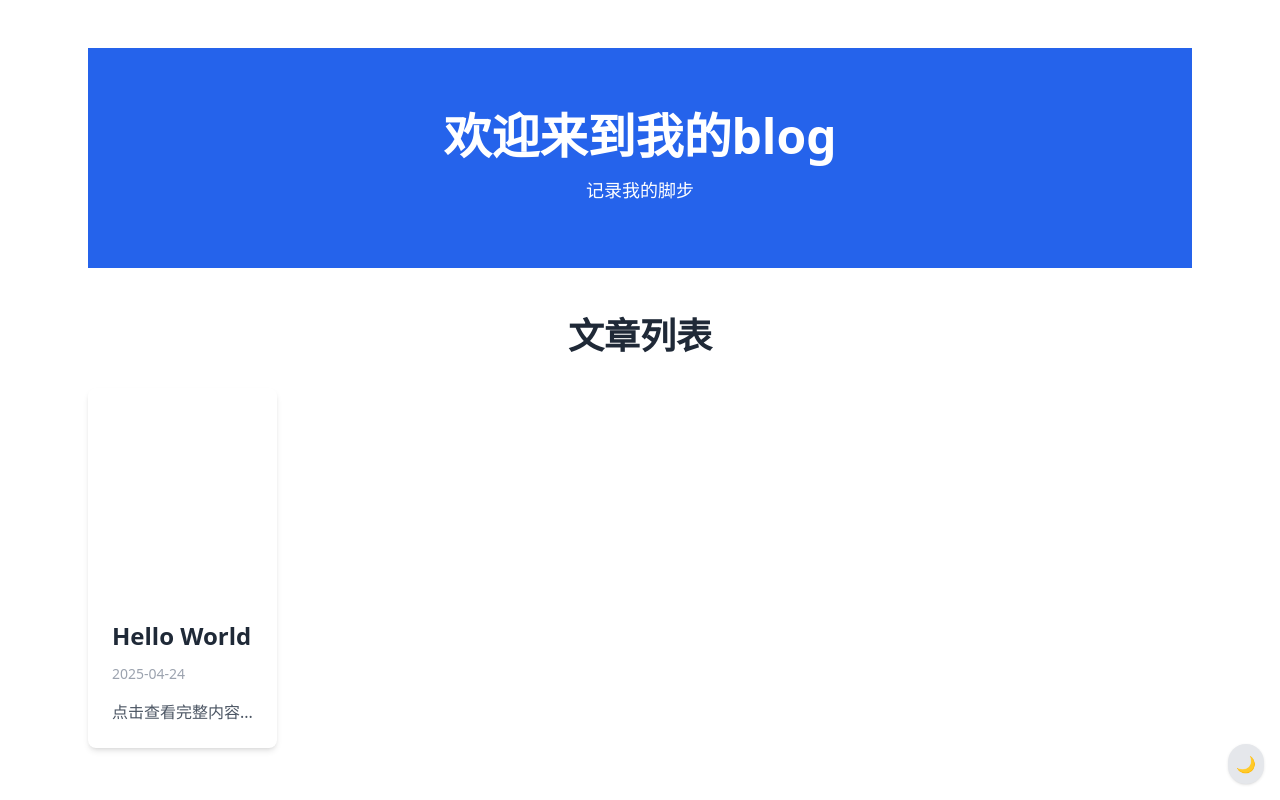
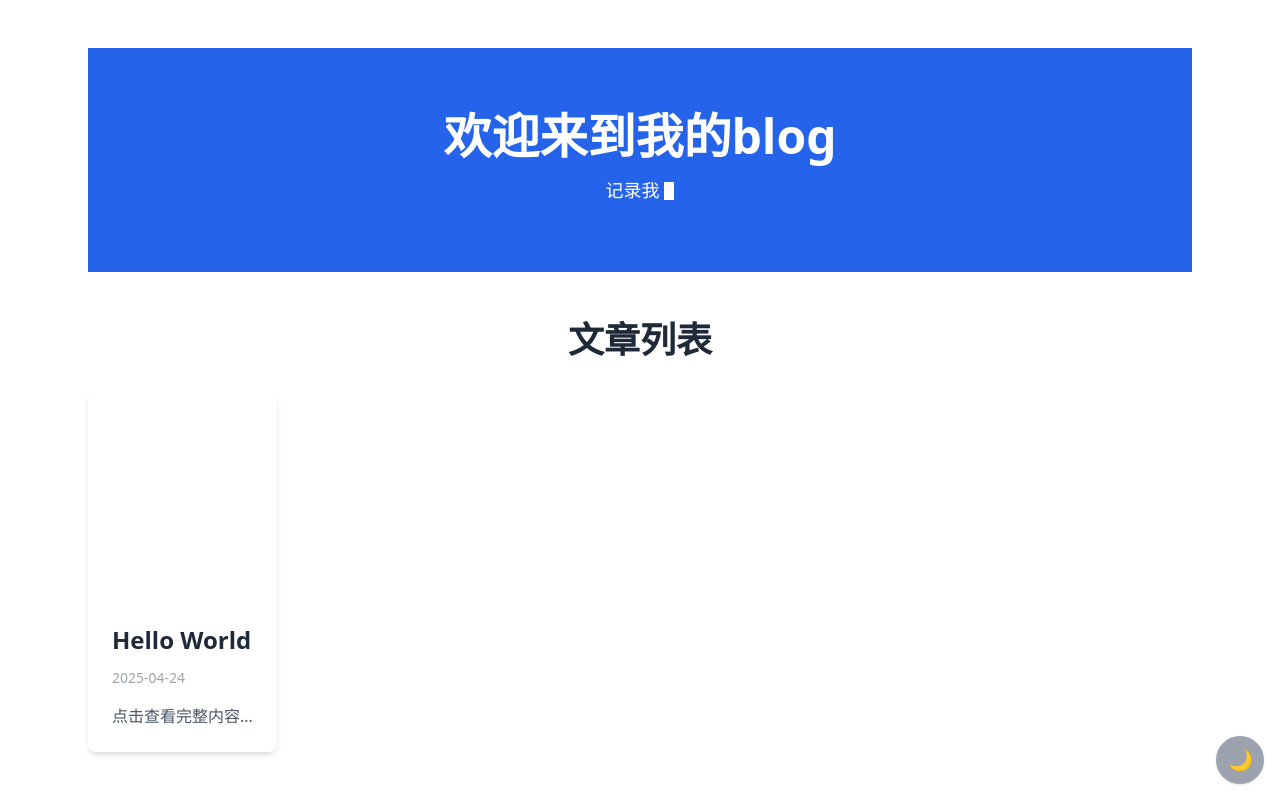
Before and after one commit to cx29/my-blog, a Next.js app: page /my-blog/ in a window 1280 px wide. Built offline with nearby package versions, Linux system fonts and the light colour scheme.

Commit message:
增加打字机效果组件

```diff
--- a/src/app/components/Banner.js
+++ b/src/app/components/Banner.js
@@ -1,8 +1,14 @@
+import Typewriter from './Typewriter';
+
 export default function Banner() {
   return (
     <div className="w-full bg-blue-600 text-white text-center py-16">
       <h1 className="text-5xl font-bold">欢迎来到我的blog</h1>
-      <p className="text-lg mt-4">记录我的脚步</p>
+      <p className="text-lg mt-4 min-h-[2rem]">
+        <Typewriter
+          texts={['记录我的脚步', '分享我的想法', '欢迎来到我的博客']}
+        />
+      </p>
     </div>
   );
 }
--- a/src/app/components/ThemeToggle.js
+++ b/src/app/components/ThemeToggle.js
@@ -1,11 +1,14 @@
-'use client';
+'use client'; //标识是一个客户端组件，允许使用浏览器相关的API，否则默认是服务端组件，无法访问浏览器对象
 
 import { useEffect, useState } from 'react';
 
 export default function ThemeToggle() {
+  //定义一个布尔变量
   const [dark, setDark] = useState(false);
 
+  //组件加载后第一次执行的逻辑
   useEffect(() => {
+    // 读取本地缓存的主题
     if (
       localStorage.theme === 'dark' ||
       (!('theme' in localStorage) &&
@@ -15,6 +18,7 @@ export default function ThemeToggle() {
       setDark(true);
     }
   }, []);
+
   const toggleTheme = () => {
     const isDark = document.documentElement.classList.toggle('dark');
     setDark(isDark);
@@ -24,7 +28,7 @@ export default function ThemeToggle() {
   return (
     <button
       onClick={toggleTheme}
-      className="fixed bottom-4 right-4 p-2 bg-gray-200 dark:bg-gray-700 rounded-full shadow hover:scale-105 transition"
+      className="fixed w-12 h-12 flex items-center justify-center text-xl bottom-4 right-4 p-2 bg-gray-400 dark:bg-gray-700 rounded-full shadow hover:scale-105 transition"
     >
       {dark ? '☀️' : '🌙'}
     </button>
--- /dev/null
+++ b/src/app/components/Typewriter.js
@@ -0,0 +1,110 @@
+'use client';
+
+import { useEffect, useState, useRef } from 'react';
+
+export default function Typewriter({
+  texts = ['字段', '字段2', '字段3'],
+  typingSpeed = 250, //每个字出现的速度(毫秒)
+  deletingSpeed = 200, //删除每个字的速度
+  pauseTime = 3000, //完整显示后停顿的时间
+  playSound = false,
+}) {
+  //当前正在显示的文字内容
+  const [text, setText] = useState('');
+  //是否正在删除文字
+  const [isDeleting, setIsDeleting] = useState(false);
+  //当前是第几个字符串
+  const [textIndex, setTextIndex] = useState(0);
+  //当前显示字符串的第几个字符
+  const [charIndex, setCharIndex] = useState(0);
+  //控制光标的显示
+  const [showCursor, setShowCursor] = useState(true);
+  //控制停止时闪烁
+  const [isPaused, setIsPaused] = useState(false);
+
+  const typingSoundRef = useRef(null);
+  //用ref存储不变的参数，避免触发useEffect的依赖更新
+  const textsRef = useRef(texts);
+  const typingSpeedRef = useRef(typingSpeed);
+  const deletingSpeedRef = useRef(deletingSpeed);
+  const pauseTimeRef = useRef(pauseTime);
+  const isPausedRef = useRef(false);
+
+  //同步isPaused状态到ref
+  useEffect(() => {
+    isPausedRef.current = isPaused;
+  }, [isPaused]);
+
+  useEffect(() => {
+    // 当前正在处理的文本内容
+    const currentText = textsRef.current[textIndex % textsRef.current.length];
+
+    let timeoutId;
+
+    if (!isDeleting) {
+      //正在打字阶段
+      if (charIndex <= currentText.length) {
+        //截取当前字符数，设置为显示的文本
+        setText(currentText.slice(0, charIndex + 1));
+        //播放打字音效（如果开启）
+        if (playSound && typingSoundRef.current) typingSoundRef.current.play();
+        //下一次打下一个字
+        timeoutId = setTimeout(() => {
+          setCharIndex(prev => prev + 1);
+        }, typingSpeedRef.current);
+      } else {
+        setIsPaused(true);
+        //打完一个字符串之后等待一段时间后开始删除
+        timeoutId = setTimeout(() => {
+          setIsDeleting(true);
+          setIsPaused(false);
+        }, pauseTimeRef.current);
+      }
+    } else {
+      //正在删除阶段
+      if (charIndex > 0) {
+        //截取当前字符数（减少一个字符），设置为显示文本
+        setText(currentText.slice(0, charIndex - 1));
+        //下一次删除一个字
+        timeoutId = setTimeout(() => {
+          setCharIndex(prev => prev - 1);
+        }, deletingSpeedRef.current);
+      } else {
+        setIsPaused(true);
+        timeoutId = setTimeout(() => {
+          // 删除完后切换到下一个字符串
+          setIsDeleting(false);
+          setTextIndex(prev => (prev + 1) % textsRef.current.length);
+        }, pauseTimeRef.current);
+      }
+    }
+    //清除timeout，避免内存泄露
+    return () => {
+      clearTimeout(timeoutId);
+    };
+  }, [charIndex, isDeleting, textIndex, playSound, texts]);
+
+  //光标闪烁
+  useEffect(() => {
+    const intervalId = setInterval(() => {
+      if (isPausedRef.current) {
+        setShowCursor(prev => !prev);
+      } else {
+        setShowCursor(true);
+      }
+    }, 500);
+    return () => clearInterval(intervalId);
+  });
+
+  return (
+    <span className="relative inline-flex items-center font-mono">
+      {text}
+      <span
+        className={`inline-block ml-1 w-[0.6em] h-[1em] bg-white transition-opacity duration-200 ${
+          showCursor ? 'opacity-100' : 'opacity-0'
+        }`}
+        style={{ borderRadius: '0' }}
+      ></span>
+    </span>
+  );
+}
--- a/tailwind.config.js
+++ b/tailwind.config.js
@@ -3,7 +3,17 @@ module.exports = {
   darkMode: 'class',
   content: ['./src/**/*.{js,ts,jsx,tsx,mdx}'],
   theme: {
-    extend: {},
+    extend: {
+      animation: {
+        breath: 'breath 1.8s ease-in-out infinite',
+      },
+      keyframes: {
+        breath: {
+          '0%,100%': { opacity: '0.4', transform: 'scaleY(0.95)' },
+          '50%': { opacity: '1', transform: 'scaleY(1.05)' },
+        },
+      },
+    },
   },
   plugins: [require('@tailwindcss/line-clamp')],
 };
```
Also changed, not shown: 1 other file (tests, documents, lock files or other folders).
